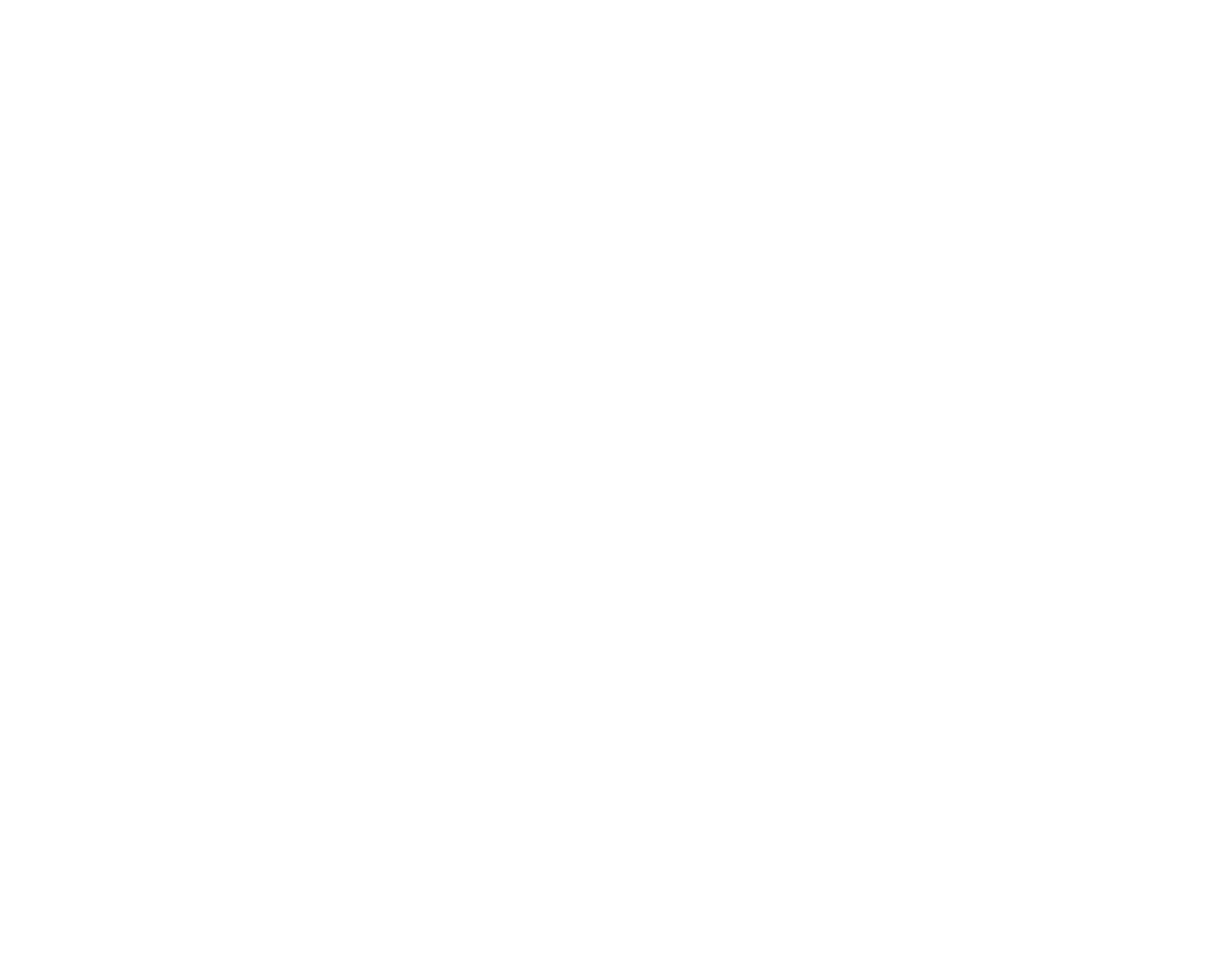
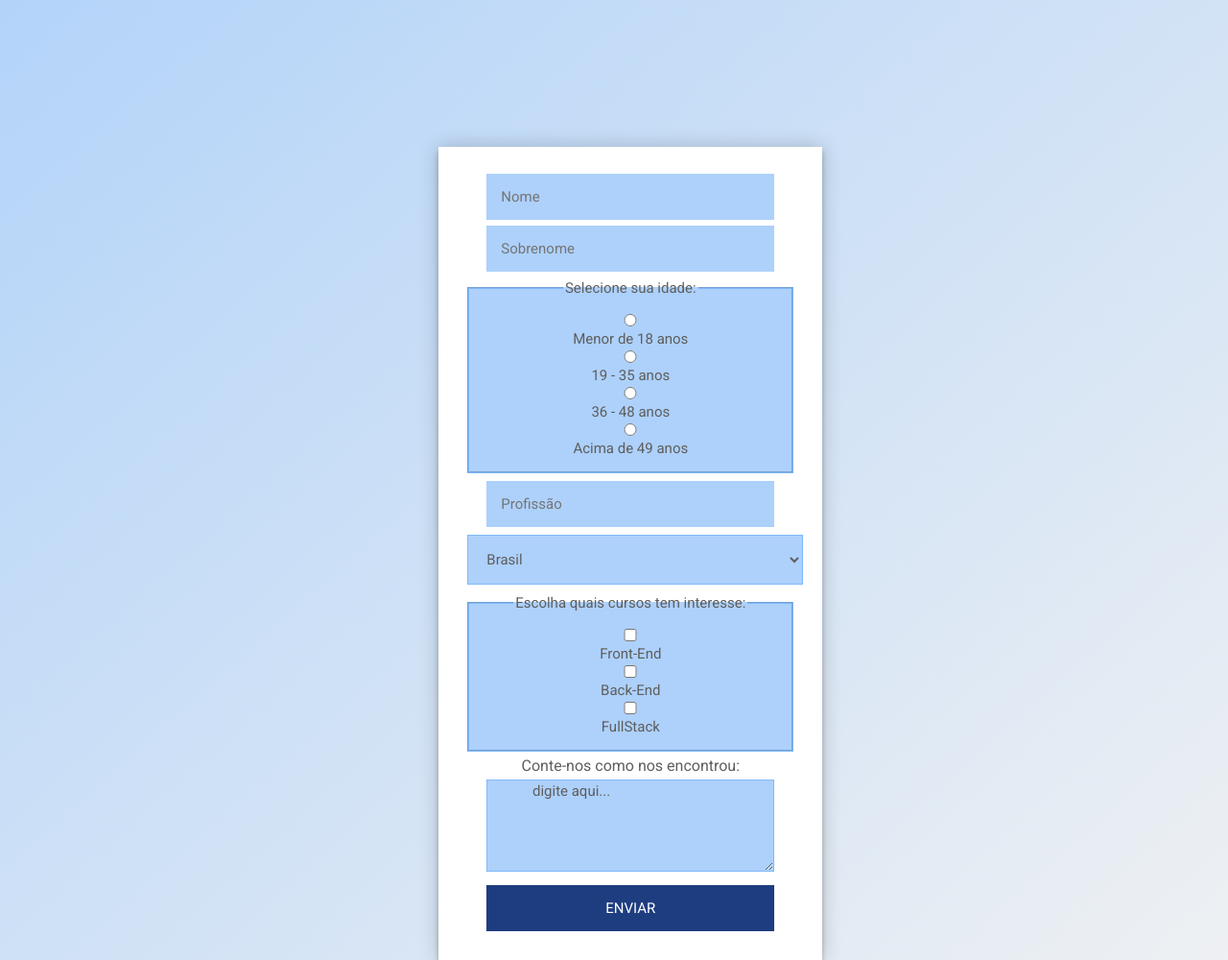
Before and after one commit to Kenzie-Academy-Brasil-Developers/noturno-extra-criacao-paginas-html-sprint-2-BrunaAlmeidaNunes, a plain HTML site: page katas3/kata_form.html in a window 1280 px wide. Shown: the top 1000 px of the page at 96% size. Before the commit the page ends 800 px from the top, so only its background shows below. Drawn offline with Linux system fonts and the light colour scheme.

Commit message:
adc kata3

```diff
--- a/katas3/kata_form.html
+++ b/katas3/kata_form.html
@@ -0,0 +1,239 @@
+<!DOCTYPE html>
+<html lang="pt-BR">
+
+<head>
+	<meta charset="UTF-8">
+	<meta http-equiv="X-UA-Compatible" content="IE=edge">
+	<meta name="viewport" content="width=device-width, initial-scale=1.0">
+	<title>Estilizando meu formulario</title>
+	<link rel="stylesheet" href="style_form.css">
+</head>
+
+<body>
+	<style>
+		@import url('https://fonts.googleapis.com/css2?family=Roboto:ital,wght@0,100;0,300;0,400;0,500;0,700;1,100;1,300&display=swap');
+	</style>
+	<div class="form">
+		<form class="register-form">
+			<input type="text" placeholder="Nome" />
+			<input type="text" placeholder="Sobrenome" />
+
+			<fieldset class="opcoes">
+				<legend>Selecione sua idade:</legend>
+
+				<input type="radio" id="idade1" name="menor de 18">
+				<label for="18">Menor de 18 anos</label>
+
+				<input type="radio" id="idade2" name="19 a 35">
+				<label for="35">19 - 35 anos</label>
+
+				<input type="radio" id="idade3" name="36 a 48">
+				<label for="48">36 - 48 anos</label>
+
+				<input type="radio" id="idade4" name="acima de49">
+				<label for="49">Acima de 49 anos</label>
+			</fieldset>
+
+			<input type="text" placeholder="Profissão" />
+
+			<select class="opcoes" style="width:100%;" name=Pais>
+				<option value="África do Sul">África do Sul</option>
+				<option value="Albânia">Albânia</option>
+				<option value="Alemanha">Alemanha</option>
+				<option value="Andorra">Andorra</option>
+				<option value="Angola">Angola</option>
+				<option value="Anguilla">Anguilla</option>
+				<option value="Antigua">Antigua</option>
+				<option value="Arábia Saudita">Arábia Saudita</option>
+				<option value="Argentina">Argentina</option>
+				<option value="Armênia">Armênia</option>
+				<option value="Aruba">Aruba</option>
+				<option value="Austrália">Austrália</option>
+				<option value="Áustria">Áustria</option>
+				<option value="Azerbaijão">Azerbaijão</option>
+				<option value="Bahamas">Bahamas</option>
+				<option value="Bahrein">Bahrein</option>
+				<option value="Bangladesh">Bangladesh</option>
+				<option value="Barbados">Barbados</option>
+				<option value="Bélgica">Bélgica</option>
+				<option value="Benin">Benin</option>
+				<option value="Bermudas">Bermudas</option>
+				<option value="Botsuana">Botsuana</option>
+				<option value="Brasil" selected>Brasil</option>
+				<option value="Brunei">Brunei</option>
+				<option value="Bulgária">Bulgária</option>
+				<option value="Burkina Fasso">Burkina Fasso</option>
+				<option value="botão">botão</option>
+				<option value="Cabo Verde">Cabo Verde</option>
+				<option value="Camarões">Camarões</option>
+				<option value="Camboja">Camboja</option>
+				<option value="Canadá">Canadá</option>
+				<option value="Cazaquistão">Cazaquistão</option>
+				<option value="Chade">Chade</option>
+				<option value="Chile">Chile</option>
+				<option value="China">China</option>
+				<option value="Cidade do Vaticano">Cidade do Vaticano</option>
+				<option value="Colômbia">Colômbia</option>
+				<option value="Congo">Congo</option>
+				<option value="Coréia do Sul">Coréia do Sul</option>
+				<option value="Costa do Marfim">Costa do Marfim</option>
+				<option value="Costa Rica">Costa Rica</option>
+				<option value="Croácia">Croácia</option>
+				<option value="Dinamarca">Dinamarca</option>
+				<option value="Djibuti">Djibuti</option>
+				<option value="Dominica">Dominica</option>
+				<option value="EUA">EUA</option>
+				<option value="Egito">Egito</option>
+				<option value="El Salvador">El Salvador</option>
+				<option value="Emirados Árabes">Emirados Árabes</option>
+				<option value="Equador">Equador</option>
+				<option value="Eritréia">Eritréia</option>
+				<option value="Escócia">Escócia</option>
+				<option value="Eslováquia">Eslováquia</option>
+				<option value="Eslovênia">Eslovênia</option>
+				<option value="Espanha">Espanha</option>
+				<option value="Estônia">Estônia</option>
+				<option value="Etiópia">Etiópia</option>
+				<option value="Fiji">Fiji</option>
+				<option value="Filipinas">Filipinas</option>
+				<option value="Finlândia">Finlândia</option>
+				<option value="França">França</option>
+				<option value="Gabão">Gabão</option>
+				<option value="Gâmbia">Gâmbia</option>
+				<option value="Gana">Gana</option>
+				<option value="Geórgia">Geórgia</option>
+				<option value="Gibraltar">Gibraltar</option>
+				<option value="Granada">Granada</option>
+				<option value="Grécia">Grécia</option>
+				<option value="Guadalupe">Guadalupe</option>
+				<option value="Guam">Guam</option>
+				<option value="Guatemala">Guatemala</option>
+				<option value="Guiana">Guiana</option>
+				<option value="Guiana Francesa">Guiana Francesa</option>
+				<option value="Guiné-bissau">Guiné-bissau</option>
+				<option value="Haiti">Haiti</option>
+				<option value="Holanda">Holanda</option>
+				<option value="Honduras">Honduras</option>
+				<option value="Hong Kong">Hong Kong</option>
+				<option value="Hungria">Hungria</option>
+				<option value="Iêmen">Iêmen</option>
+				<option value="Ilhas Cayman">Ilhas Cayman</option>
+				<option value="Ilhas Cook">Ilhas Cook</option>
+				<option value="Ilhas Curaçao">Ilhas Curaçao</option>
+				<option value="Ilhas Marshall">Ilhas Marshall</option>
+				<option value="Ilhas Turks & Caicos">Ilhas Turks & Caicos</option>
+				<option value="Ilhas Virgens (brit.)">Ilhas Virgens (brit.)</option>
+				<option value="Ilhas Virgens(amer.)">Ilhas Virgens(amer.)</option>
+				<option value="Ilhas Wallis e Futuna">Ilhas Wallis e Futuna</option>
+				<option value="Índia">Índia</option>
+				<option value="Indonésia">Indonésia</option>
+				<option value="Inglaterra">Inglaterra</option>
+				<option value="Irlanda">Irlanda</option>
+				<option value="Islândia">Islândia</option>
+				<option value="Israel">Israel</option>
+				<option value="Itália">Itália</option>
+				<option value="Jamaica">Jamaica</option>
+				<option value="Japão">Japão</option>
+				<option value="Jordânia">Jordânia</option>
+				<option value="Kuwait">Kuwait</option>
+				<option value="Latvia">Latvia</option>
+				<option value="Líbano">Líbano</option>
+				<option value="Liechtenstein">Liechtenstein</option>
+				<option value="Lituânia">Lituânia</option>
+				<option value="Luxemburgo">Luxemburgo</option>
+				<option value="Macau">Macau</option>
+				<option value="Macedônia">Macedônia</option>
+				<option value="Madagascar">Madagascar</option>
+				<option value="Malásia">Malásia</option>
+				<option value="Malaui">Malaui</option>
+				<option value="Mali">Mali</option>
+				<option value="Malta">Malta</option>
+				<option value="Marrocos">Marrocos</option>
+				<option value="Martinica">Martinica</option>
+				<option value="Mauritânia">Mauritânia</option>
+				<option value="Mauritius">Mauritius</option>
+				<option value="México">México</option>
+				<option value="Moldova">Moldova</option>
+				<option value="Mônaco">Mônaco</option>
+				<option value="Montserrat">Montserrat</option>
+				<option value="Nepal">Nepal</option>
+				<option value="Nicarágua">Nicarágua</option>
+				<option value="Niger">Niger</option>
+				<option value="Nigéria">Nigéria</option>
+				<option value="Noruega">Noruega</option>
+				<option value="Nova Caledônia">Nova Caledônia</option>
+				<option value="Nova Zelândia">Nova Zelândia</option>
+				<option value="Omã">Omã</option>
+				<option value="Palau">Palau</option>
+				<option value="Panamá">Panamá</option>
+				<option value="Papua-nova Guiné">Papua-nova Guiné</option>
+				<option value="Paquistão">Paquistão</option>
+				<option value="Peru">Peru</option>
+				<option value="Polinésia Francesa">Polinésia Francesa</option>
+				<option value="Polônia">Polônia</option>
+				<option value="Porto Rico">Porto Rico</option>
+				<option value="Portugal">Portugal</option>
+				<option value="Qatar">Qatar</option>
+				<option value="Quênia">Quênia</option>
+				<option value="Rep. Dominicana">Rep. Dominicana</option>
+				<option value="Rep. Tcheca">Rep. Tcheca</option>
+				<option value="Reunion">Reunion</option>
+				<option value="Romênia">Romênia</option>
+				<option value="Ruanda">Ruanda</option>
+				<option value="Rússia">Rússia</option>
+				<option value="Saipan">Saipan</option>
+				<option value="Samoa Americana">Samoa Americana</option>
+				<option value="Senegal">Senegal</option>
+				<option value="Serra Leone">Serra Leone</option>
+				<option value="Seychelles">Seychelles</option>
+				<option value="Singapura">Singapura</option>
+				<option value="Síria">Síria</option>
+				<option value="Sri Lanka">Sri Lanka</option>
+				<option value="St. Kitts & Nevis">St. Kitts & Nevis</option>
+				<option value="St. Lúcia">St. Lúcia</option>
+				<option value="St. Vincent">St. Vincent</option>
+				<option value="Sudão">Sudão</option>
+				<option value="Suécia">Suécia</option>
+				<option value="Suiça">Suiça</option>
+				<option value="Suriname">Suriname</option>
+				<option value="Tailândia">Tailândia</option>
+				<option value="Taiwan">Taiwan</option>
+				<option value="Tanzânia">Tanzânia</option>
+				<option value="Togo">Togo</option>
+				<option value="Trinidad & Tobago">Trinidad & Tobago</option>
+				<option value="Tunísia">Tunísia</option>
+				<option value="Turquia">Turquia</option>
+				<option value="Ucrânia">Ucrânia</option>
+				<option value="Uganda">Uganda</option>
+				<option value="Uruguai">Uruguai</option>
+				<option value="Venezuela">Venezuela</option>
+				<option value="Vietnã">Vietnã</option>
+				<option value="Zaire">Zaire</option>
+				<option value="Zâmbia">Zâmbia</option>
+				<option value="Zimbábue">Zimbábue</option>
+			</select>
+
+			<fieldset class="opcoes">
+			<legend>Escolha quais cursos tem interesse:</legend>
+			<input type="checkbox" id="frontEnd" name="frontEnd" value="Bike">
+			<label for="frontEnd"> Front-End</label><br>
+			<input type="checkbox" id="backEnd" name="backEnd" value="Car">
+			<label for="backEnd"> Back-End</label><br>
+			<input type="checkbox" id="fullStack" name="fullStack" value="Boat">
+			<label for="fullStack"> FullStack</label>
+			</fieldset>
+
+			<label class="text" for="story">Conte-nos como nos encontrou:</label>
+
+			<textarea class="story" rows="5" cols="33">
+            digite aqui...
+            </textarea>
+
+			<button>enviar</button>
+
+
+		</form>
+	</div>
+</body>
+
+</html>
--- a/katas3/style_form.css
+++ b/katas3/style_form.css
@@ -1 +1,68 @@
 /* FOLHA DE ESTILO DA PAGINA DE FORMULÁRIO */
+body {
+  font-family: 'Roboto', sans-serif;
+  margin: 1px;
+  padding: 30px;
+  background-image: linear-gradient(to bottom right, #7fb6f598, #f2f2f2);
+  box-shadow: 1 1 20px 0 rgba(0, 0, 0, 0.2), 0 5px 5px 0 rgba(0, 0, 0, 0.24);
+}
+
+.form {
+  background: white;
+  width: 350px;
+  margin: 20px 80px 90px;
+  text-align: center;
+  box-shadow: 0 0 20px 0 rgba(0, 0, 0, 0.2), 0 5px 5px 0 rgba(0, 0, 0, 0.24);
+  padding: 25px 25px;
+  margin: 10% 35%;
+
+}
+
+.form input {
+  font-family: 'Roboto';
+  background-color: hsla(212, 90%, 62%, 0.445);
+  width: 300px;
+  border: 3px;
+  margin: 3px;
+  padding: 15px;
+  font-size: 15px;
+  box-sizing: border-box;
+}
+
+.form button {
+  font-family: 'Roboto';
+  text-transform: uppercase;
+  background-color: rgb(30, 61, 128);
+  width: 300px;
+  border: none;
+  padding: 15px;
+  color: white;
+  font-size: 15px;
+  cursor: auto;
+  margin: 5px;
+}
+.opcoes {
+  font-family: 'Roboto';
+width: 300px;
+  box-sizing: border-box;
+  font-size: 15px;
+  color:rgb(95, 94, 94);
+  margin: 5px;
+  padding: 15px;
+  border-color: hsla(212, 90%, 62%, 0.445);
+  background-color: hsla(212, 90%, 62%, 0.445);
+  box-sizing: border-box;
+}
+.story{
+  font-family: 'Roboto';
+  width: 300px;
+  font-size: 15px;
+color: rgb(95, 94, 94);;
+  margin: 5px;
+  border-color: hsla(212, 90%, 62%, 0.445);
+  background-color: hsla(212, 90%, 62%, 0.445);
+    box-sizing: border-box;
+}
+.text{
+  color: rgb(95, 94, 94);;
+}
```
Also changed, not shown: index.html (+2 -2 lines).
